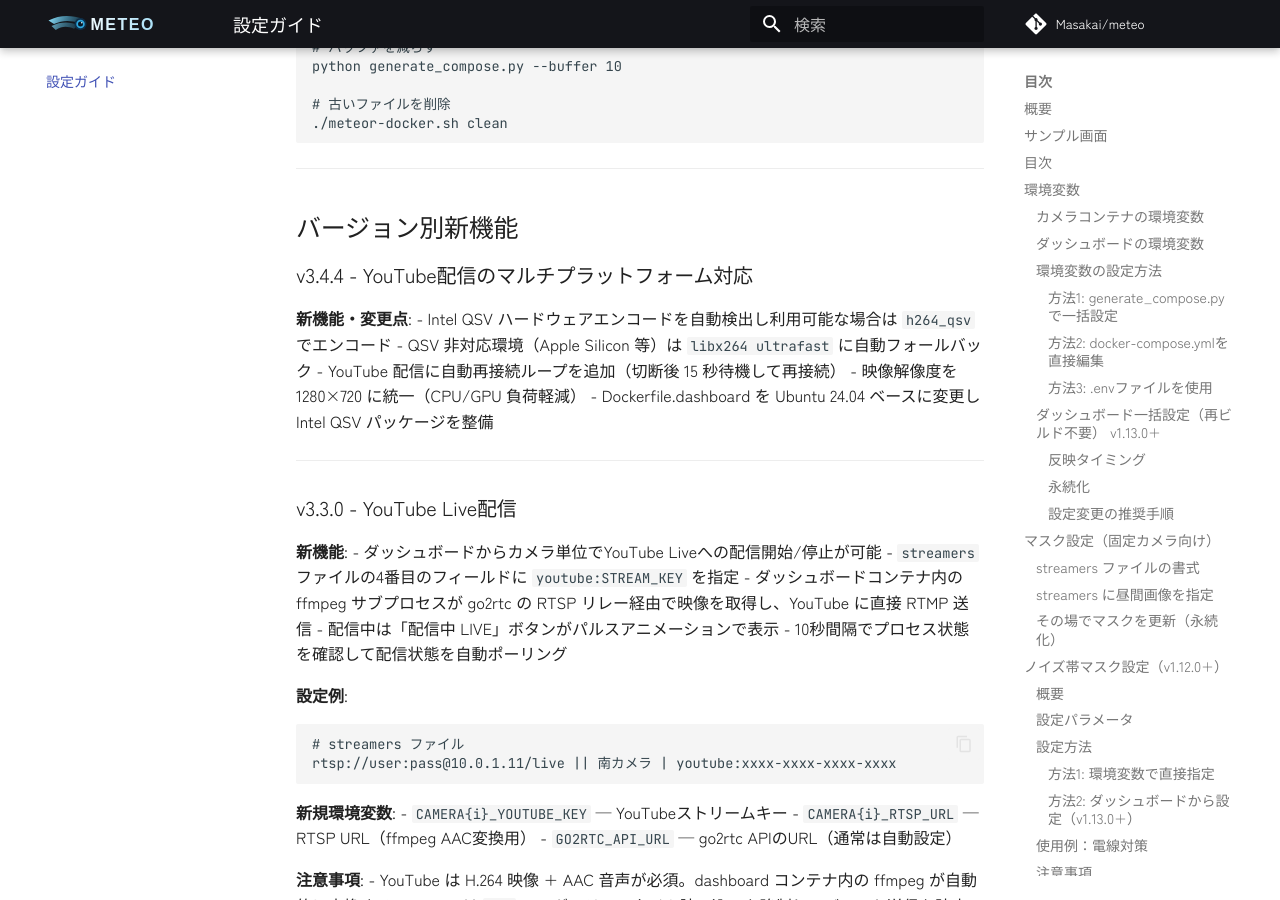
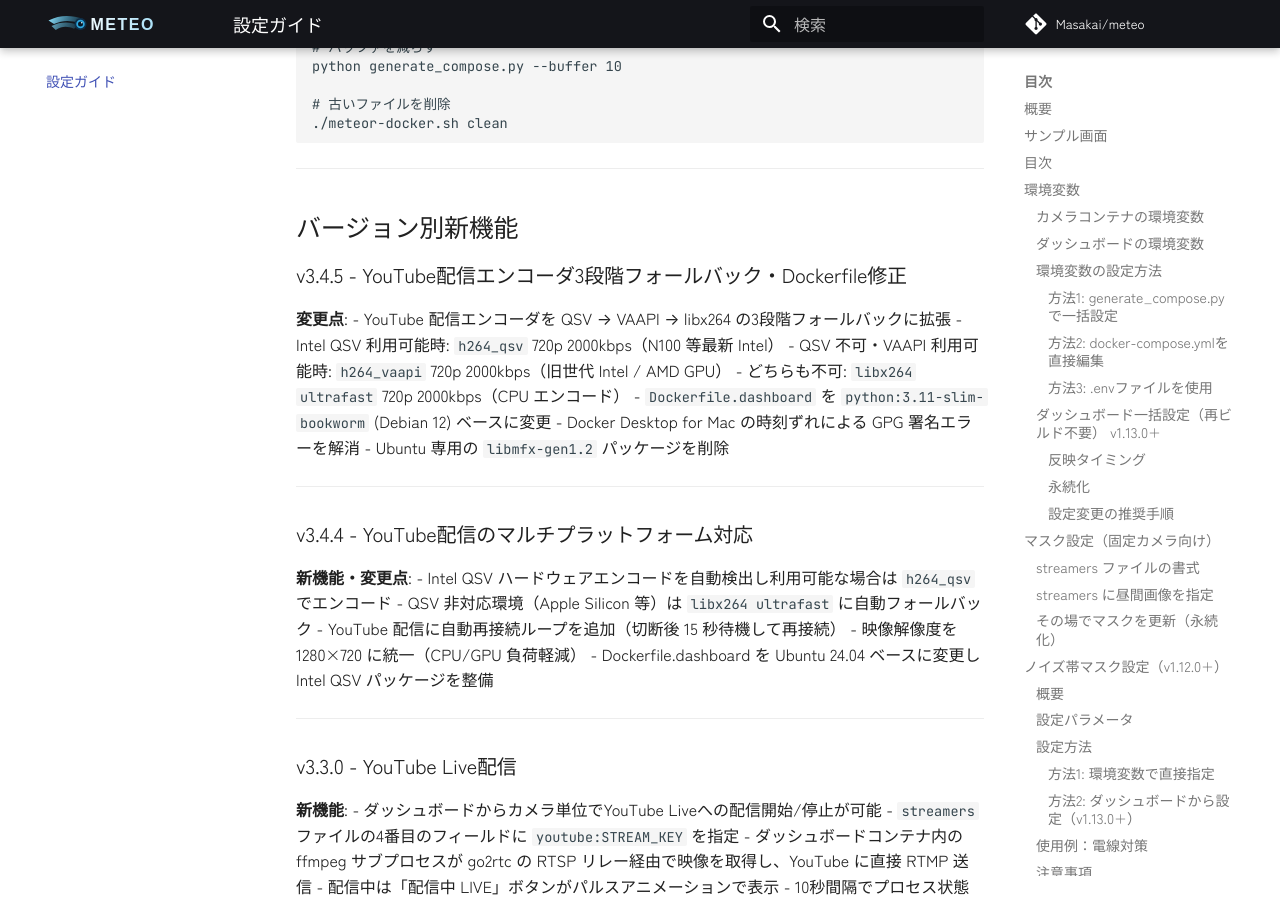
Before and after one commit to Masakai/meteo, an MkDocs documentation site: the page built from documents/CONFIGURATION_GUIDE.md, in a window 1280 px wide and 900 px high, scrolled down 23309 px. Built offline with MkDocs 1.6.1 and Material for MkDocs 9.7.7, drawn with Linux system fonts in a browser that asks for light colours; comment, search, counter and statistics services are not loaded; some of the changed text lies outside the part shown.

Commit message:
docs: v3.4.5 ドキュメント更新（API_REFERENCE・CONFIGURATION_GUIDE）
- API_REFERENCE.md に v3.4.5 バージョン履歴を追加
- CONFIGURATION_GUIDE.md のバージョン表記と新機能セクションを v3.4.5 に更新

Co-Authored-By: Claude Sonnet 4.6 <noreply@anthropic.com>

```diff
--- a/documents/CONFIGURATION_GUIDE.md
+++ b/documents/CONFIGURATION_GUIDE.md
@@ -1,6 +1,6 @@
 # 設定ガイド (Configuration Guide)
 
-**バージョン: v3.4.4**
+**バージョン: v3.4.5**
 
 ---
 
@@ -1109,6 +1109,19 @@ python generate_compose.py --buffer 10
 
 ## バージョン別新機能
 
+### v3.4.5 - YouTube配信エンコーダ3段階フォールバック・Dockerfile修正
+
+**変更点**:
+- YouTube 配信エンコーダを QSV → VAAPI → libx264 の3段階フォールバックに拡張
+  - Intel QSV 利用可能時: `h264_qsv` 720p 2000kbps（N100 等最新 Intel）
+  - QSV 不可・VAAPI 利用可能時: `h264_vaapi` 720p 2000kbps（旧世代 Intel / AMD GPU）
+  - どちらも不可: `libx264 ultrafast` 720p 2000kbps（CPU エンコード）
+- `Dockerfile.dashboard` を `python:3.11-slim-bookworm` (Debian 12) ベースに変更
+  - Docker Desktop for Mac の時刻ずれによる GPG 署名エラーを解消
+  - Ubuntu 専用の `libmfx-gen1.2` パッケージを削除
+
+---
+
 ### v3.4.4 - YouTube配信のマルチプラットフォーム対応
 
 **新機能・変更点**:
```
Also changed, not shown: documents/API_REFERENCE.md (+7 -0 lines).
